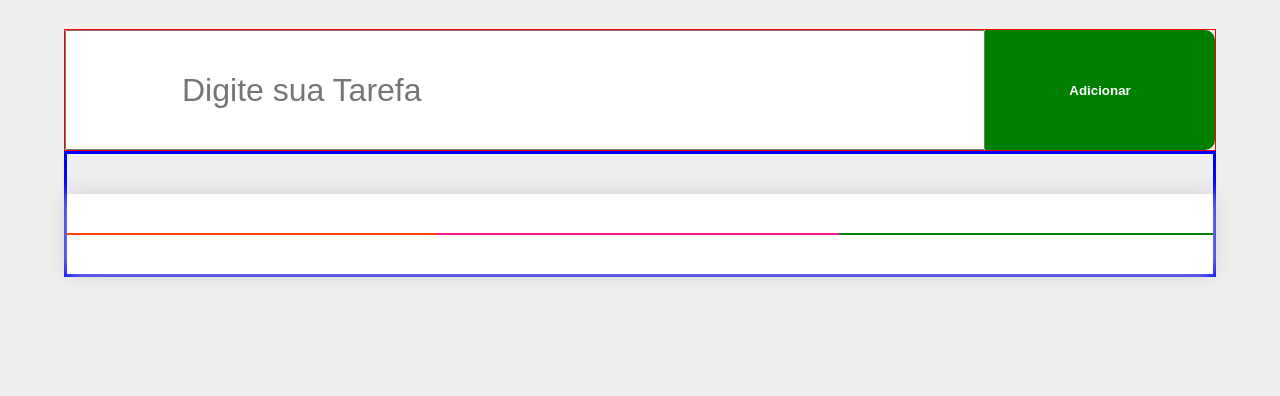
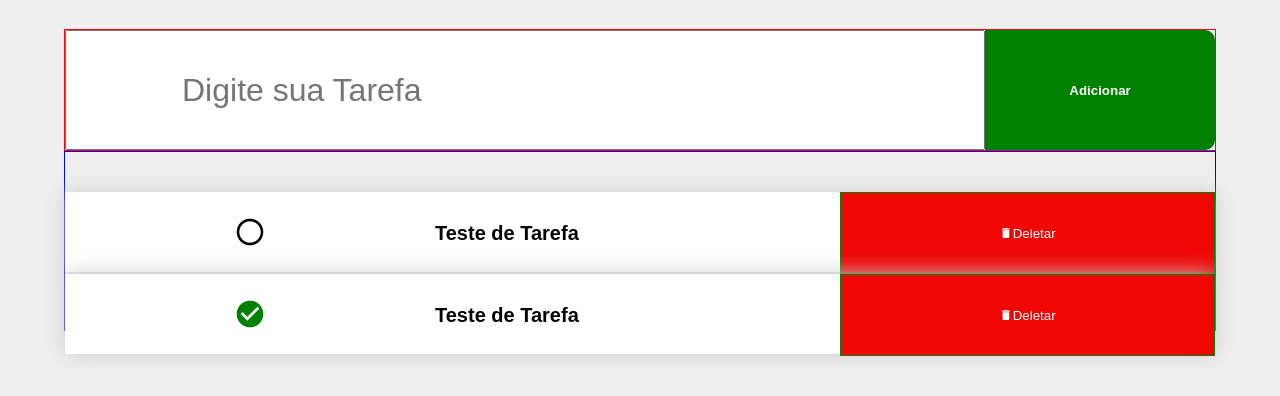
Before and after one commit to Marcal-Andre/Lista-de-Tarefa, a plain HTML site: page index.html in a window 1280 px wide. Shown: the part 90-486 px from the top of the page. Drawn offline with Linux system fonts and the light colour scheme.

Commit message:
upando -comc.js

```diff
--- a/CSS/estilo.css
+++ b/CSS/estilo.css
@@ -46,7 +46,7 @@ main{
     flex-flow: row wrap;
     width: 90%;
     margin: auto auto;
-    border: solid blue;
+    border: 1px solid blue;
     padding-top: 40px;
 }
 
@@ -59,20 +59,47 @@ main{
     height: 80px;
     width: 110%;
     box-shadow: 0 0 20px #ccc;
+    margin-bottom: 5%;
+
+}
+
+.item.clicado{
+    background: #7bef9c;
+}
+
+.item.clicado .item-nome{
 
 }
 
 .item-icone{
     flex:20px;
-    border: 1px solid orangered;
+    /*border: 1px solid orangered;*/
+    text-align: center;
+    font-size: 2rem;
 }
 
 .item-nome{
     flex:55px;
-    border: 1px solid deeppink;
+    /*border: 1px solid deeppink;*/
+    font-size: 20px;
+    font-weight: bold;
+
 }
 
 .item-botao{
     flex:25px;
     border: 1px solid green;
 }
+
+.delete{
+    background: #f10606;
+    color: white;
+    border: none;
+    padding: 10px;
+    height: 80px;
+    width: 100%;
+}
+
+.mdi-check-circle{
+    color: green;
+}
--- a/index.html
+++ b/index.html
@@ -6,7 +6,8 @@
     <link rel="stylesheet" href="CSS/estilo.css">
     <link href="https://fonts.googleapis.com/icon?family=Material+Icons"
       rel="stylesheet">
-    <title>Lista de Tarefas</title>
+<link rel="stylesheet" href="https://cdn.jsdelivr.net/npm/@mdi/font@7.4.47/css/materialdesignicons.min.css
+">    <title>Lista de Tarefas</title>
 </head>
 <body>
 
@@ -18,15 +19,38 @@
     </header>
 
     <main id="areaLista">
+
             <div class="item">
                 <div class="item-icone">
-                <i class="mdi mdi-circle"></i>
+                    <i class="mdi mdi-circle-outline"></i>
 
                 </div>
                 <div class="item-nome">
+                    Teste de Tarefa
 
                 </div>
                 <div class="item-botao">
+                    <button class="delete"> <i class="mdi mdi-delete"></i>Deletar</button>
+
+                </div>
+
+                <div class="item">
+                    <div class="item-icone clicado">
+                        <i class="mdi mdi-check-circle"></i>
+
+                    </div>
+                    <div class="item-nome">
+                        Teste de Tarefa
+
+                    </div>
+                    <div class="item-botao">
+                        <button class="delete"> <i class="mdi mdi-delete"></i>Deletar</button>
+
+                    </div>
+
+
+                </div>
+
 
             </div>
 
```
Lines whose indentation alone changed are shown as unchanged.
